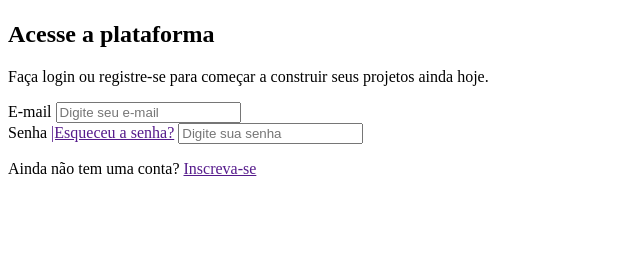
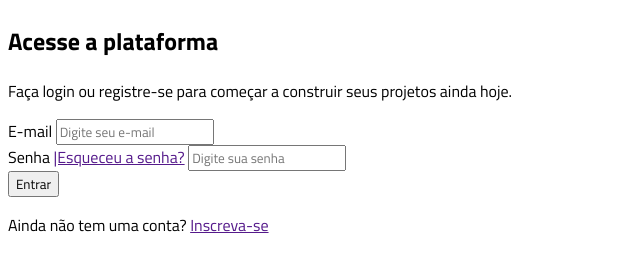
Before and after one commit to livsantana/projeto-vertigo, a plain HTML site: page index.html in a window 1280 px wide. Shown: the part 79-350 px from the top of the page, without its empty margins (0-640 px from the left). Drawn offline with Linux system fonts and the light colour scheme.

Commit message:
Atualização- Fonte da página

```diff
--- a/index.html
+++ b/index.html
@@ -5,6 +5,9 @@
     <meta charset="UTF-8">
     <meta name="viewport" content="width=device-width, initial-scale=1.0">
     <link rel="stylesheet" href="style.css">
+    <link rel="preconnect" href="https://fonts.googleapis.com">
+    <link rel="preconnect" href="https://fonts.gstatic.com" crossorigin>
+    <link href="https://fonts.googleapis.com/css2?family=Titillium+Web:wght@400;600;700&display=swap" rel="stylesheet">
     <title>Vertigo</title>
 </head>
 
@@ -28,6 +31,7 @@
                     <a href="">|Esqueceu a senha?</a>
                     <input type="password" placeholder="Digite sua senha" id="senha">
                 </div>
+                <button>Entrar</button>
             </form>
             <p>
                 Ainda não tem uma conta? <a href="">Inscreva-se</a>
--- a/style.css
+++ b/style.css
@@ -0,0 +1,3 @@
+*{
+    font-family: 'Titillium Web', sans-serif;
+}
```
